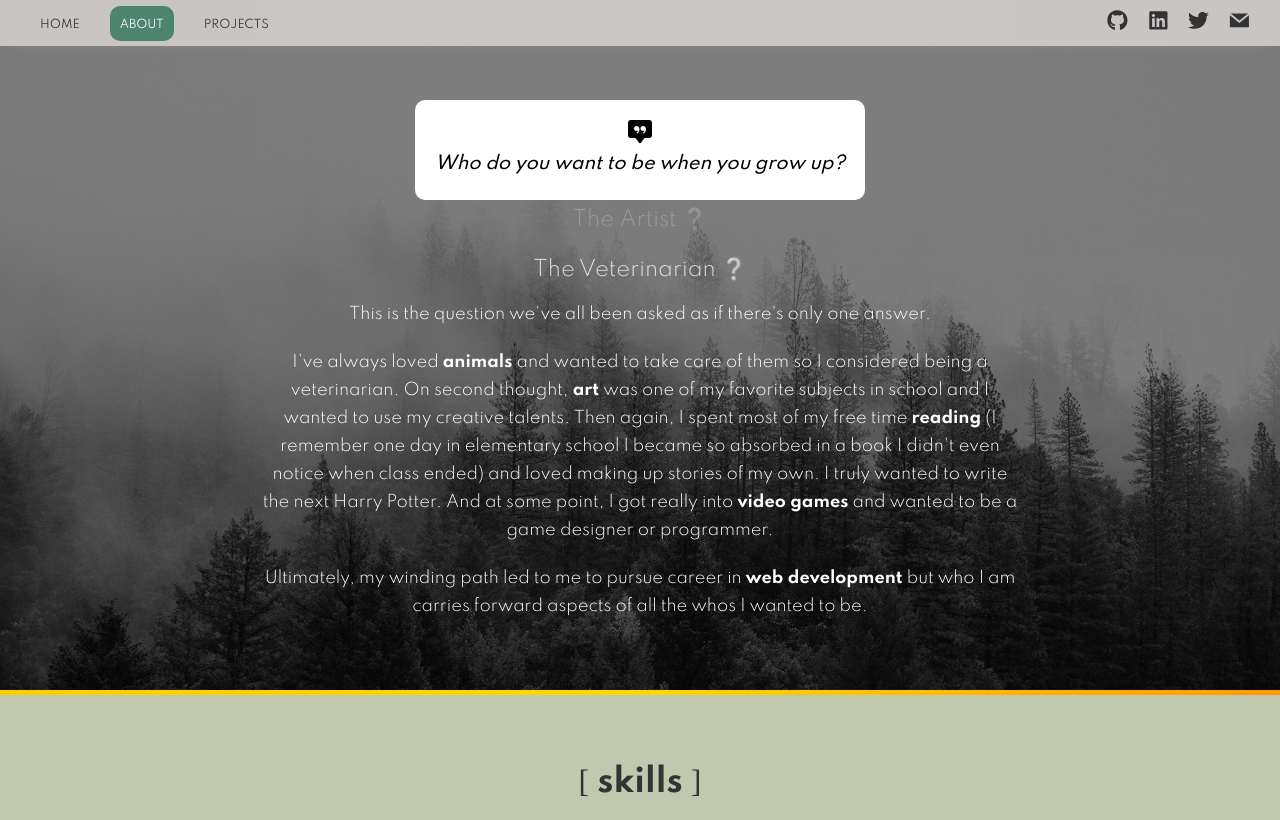
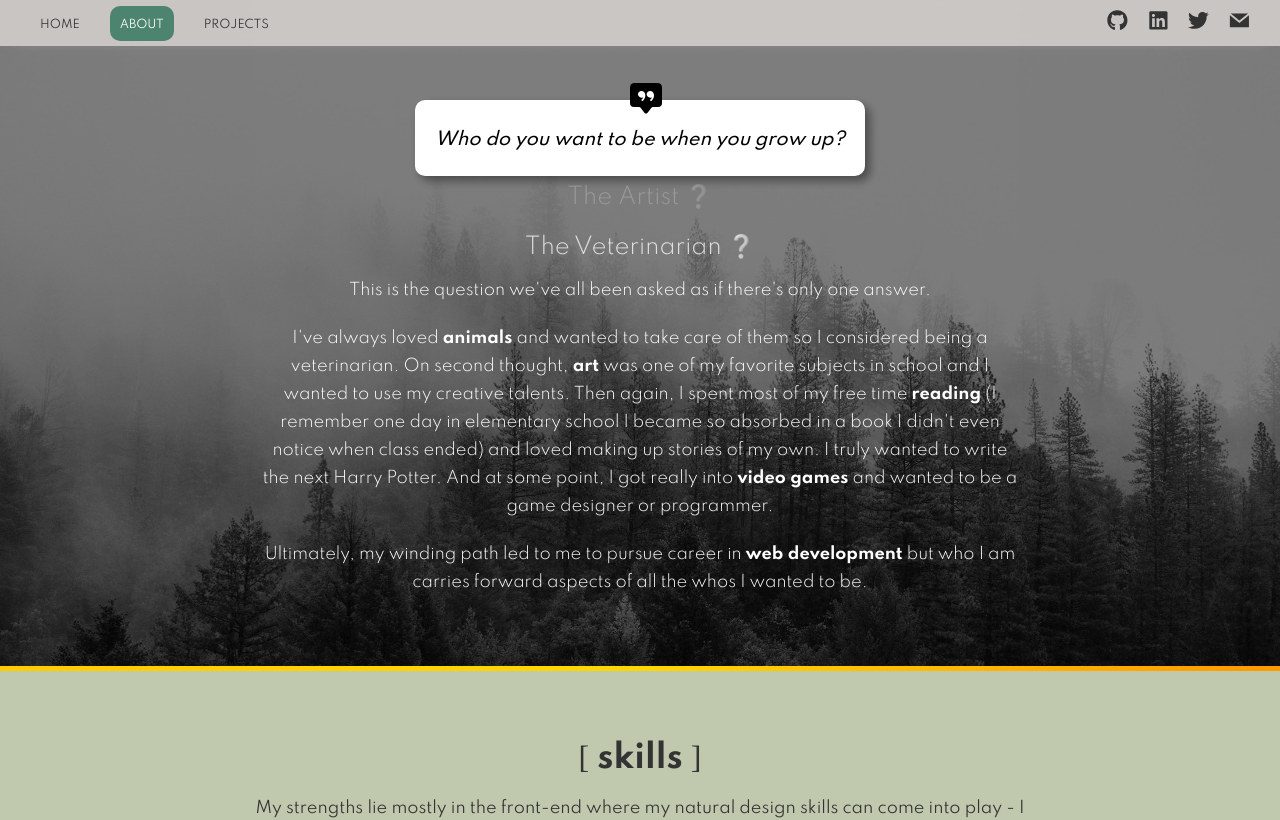
Before and after one commit to v-prt/portfolio, a React (Create React App) app: page /about in a window 1280 px wide. Shown: the top 820 px of the page. Built offline with nearby package versions, Linux system fonts and the light colour scheme; a web font is replaced by a local one.

Commit message:
minor update to about page

```diff
--- a/src/components/Story.js
+++ b/src/components/Story.js
@@ -6,7 +6,9 @@ export const Story = () => {
   return (
     <Wrapper>
       <Question>
-        <BsFillChatSquareQuoteFill />
+        <div>
+          <BsFillChatSquareQuoteFill />
+        </div>
         <p>
           <em>Who do you want to be when you grow up?</em>
         </p>
@@ -56,14 +58,23 @@ const Wrapper = styled.section`
 `;
 
 const Question = styled.div`
+  background: #fff;
   color: #000;
+  position: relative;
   text-align: center;
-  background: white;
   margin: 20px;
-  padding: 20px;
   border-radius: 10px;
-  font-size: 1.5rem;
+  padding: 25px 20px 20px 20px;
+  box-shadow: 5px 5px 10px rgba(0, 0, 0, 0.4);
+  font-size: 2rem;
   font-weight: 500;
+  div {
+    background: #fff;
+    border-radius: 4px;
+    position: absolute;
+    top: -17px;
+    left: calc(50% - 10px);
+  }
   p {
     font-size: 1.1rem;
   }
@@ -85,11 +96,11 @@ const CareerOptions = styled.div`
   position: relative;
   margin-bottom: 80px;
   p {
-    font-size: 1.3rem;
     position: absolute;
     top: 0;
     opacity: 0;
     max-width: 75%;
+    font-size: 1.4rem;
     transform: translate3d(0px, -50px, 0px);
     animation: 12s ease-in-out ${rotate};
     animation-iteration-count: 1;
@@ -108,4 +119,9 @@ const CareerOptions = styled.div`
     animation-delay: 12s;
     animation-fill-mode: forwards;
   }
+  @media (max-width: 500px) {
+    p {
+      font-size: 1.2rem;
+    }
+  }
 `;
```
